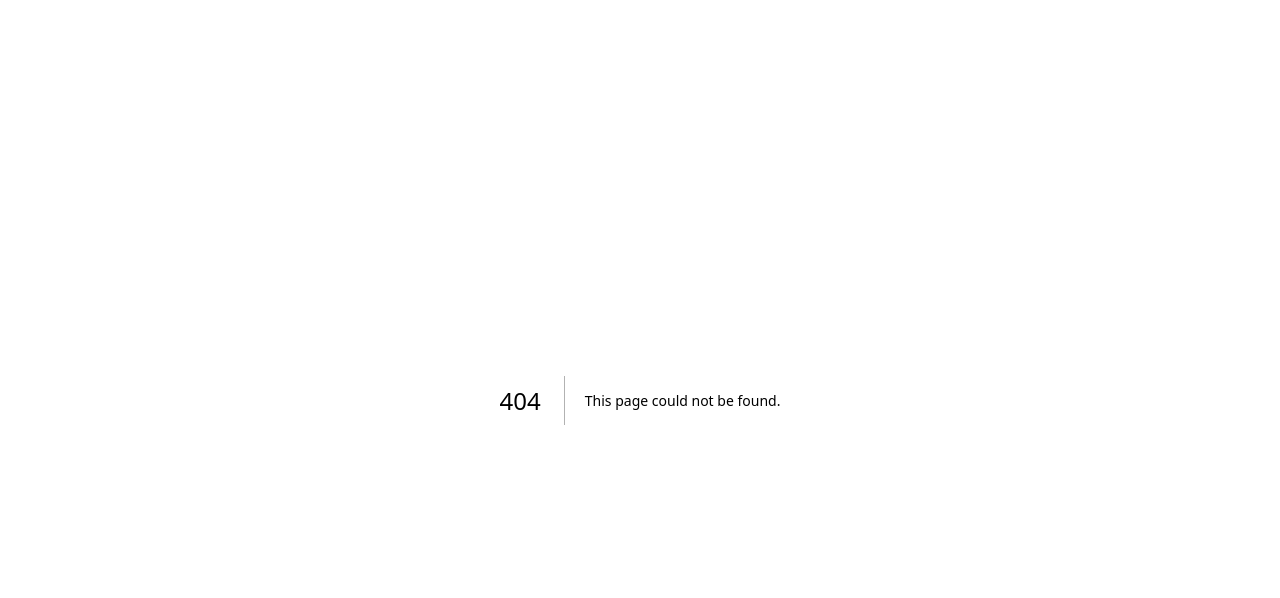
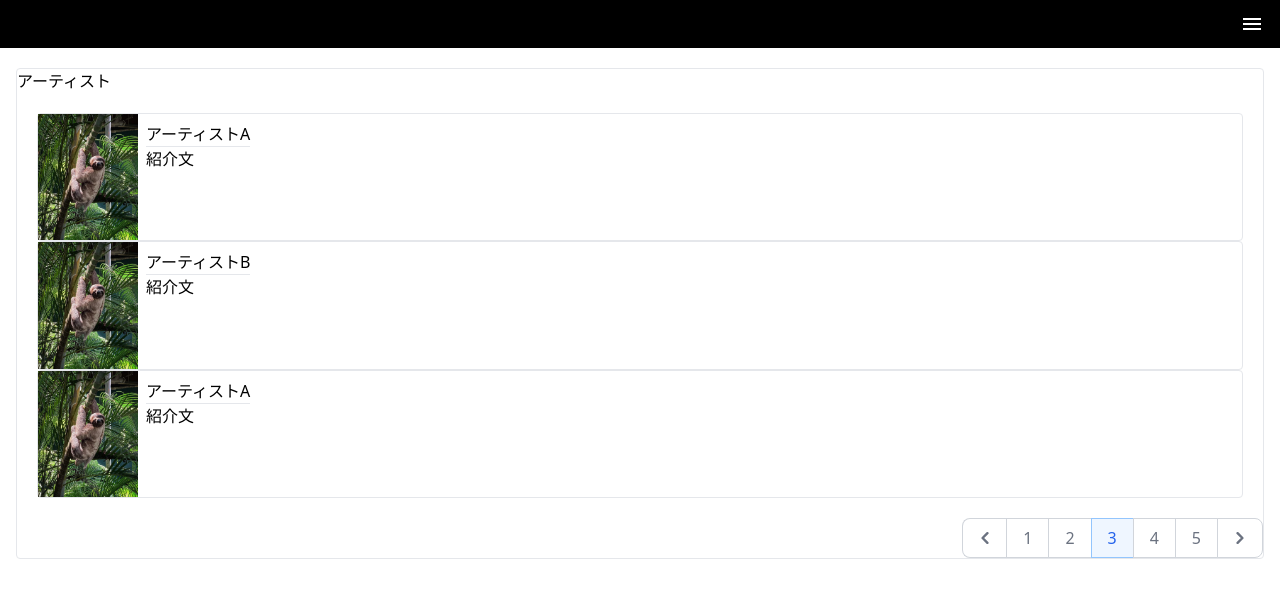
Before and after one commit to SlothCorporation/VirtualSoundBox, a Next.js app in the folder frontend/: page /artist in a window 1280 px wide. Before the commit this address had no page. Shown: the top 598 px of the page. Built offline with nearby package versions, Linux system fonts and the light colour scheme.

Commit message:
アーティスト画面できたのでマージ

```diff
--- /dev/null
+++ b/frontend/src/pages/artist/index.tsx
@@ -0,0 +1,144 @@
+import Layout from '@/components/Layout';
+import Link from 'next/link';
+import Image from 'next/image';
+
+const items = [
+  {
+    id: 1,
+    name: "アーティストA",
+    description: "紹介文",
+    image: "/art.jpeg",
+    tag: [{
+      id: 1,
+      name: "グループA",
+    }, {
+      id: 2,
+      name: "グループB"
+    }]
+  },
+  {
+    id: 2,
+    name: "アーティストB",
+    description: "紹介文",
+    image: "/art.jpeg",
+    tag: [{
+      id: 1,
+      name: "グループA",
+    }, {
+      id: 2,
+      name: "グループB"
+    }]
+  },
+  {
+    id: 3,
+    name: "アーティストA",
+    description: "紹介文",
+    image: "/art.jpeg",
+    tag: [{
+      id: 1,
+      name: "グループA",
+    }, {
+      id: 2,
+      name: "グループB"
+    }]
+  }
+]
+type ArtistType = {
+  id: number,
+  name: string,
+  description: string,
+  image: string,
+  tag: {
+    id: number,
+    name: string
+  }[]
+}
+
+function Artist({artist}: {artist: ArtistType}) {
+  return (
+    <Link href={`artist/${artist.id}`}>
+      <div className="border rounded flex">
+        <div><Image src={artist.image} alt="artist.name" width={100} height={100}/></div>
+        <div className="p-2">
+          <div className="border-b w-full">{artist.name}</div>
+          <div>{artist.description}</div>
+        </div>
+      </div>
+    </Link>
+  )
+}
+
+type Props = {
+  children: React.ReactNode;
+}
+
+function DataListWrapper({children}: Props) {
+  return (
+    <div>
+      {children}
+      <nav aria-label="Page navigation example">
+        <ul className="flex items-center justify-end -space-x-px h-10 text-base">
+          <li>
+            <a href="#"
+               className="flex items-center justify-center px-4 h-10 ms-0 leading-tight text-gray-500 bg-white border border-e-0 border-gray-300 rounded-s-lg hover:bg-gray-100 hover:text-gray-700 dark:bg-gray-800 dark:border-gray-700 dark:text-gray-400 dark:hover:bg-gray-700 dark:hover:text-white">
+              <span className="sr-only">Previous</span>
+              <svg className="w-3 h-3 rtl:rotate-180" aria-hidden="true" xmlns="http://www.w3.org/2000/svg"
+                   fill="none" viewBox="0 0 6 10">
+                <path stroke="currentColor" stroke-linecap="round" stroke-linejoin="round" strokeWidth="2"
+                      d="M5 1 1 5l4 4"/>
+              </svg>
+            </a>
+          </li>
+          <li>
+            <a href="#"
+               className="flex items-center justify-center px-4 h-10 leading-tight text-gray-500 bg-white border border-gray-300 hover:bg-gray-100 hover:text-gray-700 dark:bg-gray-800 dark:border-gray-700 dark:text-gray-400 dark:hover:bg-gray-700 dark:hover:text-white">1</a>
+          </li>
+          <li>
+            <a href="#"
+               className="flex items-center justify-center px-4 h-10 leading-tight text-gray-500 bg-white border border-gray-300 hover:bg-gray-100 hover:text-gray-700 dark:bg-gray-800 dark:border-gray-700 dark:text-gray-400 dark:hover:bg-gray-700 dark:hover:text-white">2</a>
+          </li>
+          <li>
+            <a href="#" aria-current="page"
+               className="z-10 flex items-center justify-center px-4 h-10 leading-tight text-blue-600 border border-blue-300 bg-blue-50 hover:bg-blue-100 hover:text-blue-700 dark:border-gray-700 dark:bg-gray-700 dark:text-white">3</a>
+          </li>
+          <li>
+            <a href="#"
+               className="flex items-center justify-center px-4 h-10 leading-tight text-gray-500 bg-white border border-gray-300 hover:bg-gray-100 hover:text-gray-700 dark:bg-gray-800 dark:border-gray-700 dark:text-gray-400 dark:hover:bg-gray-700 dark:hover:text-white">4</a>
+          </li>
+          <li>
+            <a href="#"
+               className="flex items-center justify-center px-4 h-10 leading-tight text-gray-500 bg-white border border-gray-300 hover:bg-gray-100 hover:text-gray-700 dark:bg-gray-800 dark:border-gray-700 dark:text-gray-400 dark:hover:bg-gray-700 dark:hover:text-white">5</a>
+          </li>
+          <li>
+            <a href="#"
+               className="flex items-center justify-center px-4 h-10 leading-tight text-gray-500 bg-white border border-gray-300 rounded-e-lg hover:bg-gray-100 hover:text-gray-700 dark:bg-gray-800 dark:border-gray-700 dark:text-gray-400 dark:hover:bg-gray-700 dark:hover:text-white">
+              <span className="sr-only">Next</span>
+              <svg className="w-3 h-3 rtl:rotate-180" aria-hidden="true" xmlns="http://www.w3.org/2000/svg"
+                   fill="none" viewBox="0 0 6 10">
+                <path stroke="currentColor" stroke-linecap="round" stroke-linejoin="round" strokeWidth="2"
+                      d="m1 9 4-4-4-4"/>
+              </svg>
+            </a>
+          </li>
+        </ul>
+      </nav>
+    </div>
+  );
+}
+
+export default function Home() {
+  return (
+    <Layout>
+      <div className="mt-5 border rounded">
+        <div>アーティスト</div>
+        <DataListWrapper>
+          <div className="p-5">
+            {items.map((item) => (
+              <Artist artist={item}/>
+            ))}
+          </div>
+        </DataListWrapper>
+      </div>
+    </Layout>
+  );
+}
--- a/frontend/src/pages/index.tsx
+++ b/frontend/src/pages/index.tsx
@@ -3,51 +3,84 @@
 import Image from 'next/image';
 import { SlArrowRight } from "react-icons/sl";
 
+const items = [
+  {
+    id: 1,
+    name: "アーティストA",
+    description: "紹介文",
+    image: "/art.jpeg",
+    tag: [{
+      id: 1,
+      name: "グループA",
+    }, {
+      id: 2,
+      name: "グループB"
+    }]
+  },
+  {
+    id: 2,
+    name: "アーティストB",
+    description: "紹介文",
+    image: "/art.jpeg",
+    tag: [{
+      id: 1,
+      name: "グループA",
+    }, {
+      id: 2,
+      name: "グループB"
+    }]
+  },
+  {
+    id: 3,
+    name: "アーティストA",
+    description: "紹介文",
+    image: "/art.jpeg",
+    tag: [{
+      id: 1,
+      name: "グループA",
+    }, {
+      id: 2,
+      name: "グループB"
+    }]
+  }
+]
+type ArtistType = {
+  id: number,
+  name: string,
+  description: string,
+  image: string,
+  tag: {
+    id: number,
+    name: string
+  }[]
+}
+
+function Artist({artist}: {artist: ArtistType}) {
+  return (
+    <Link href={`artist/${artist.id}`}>
+      <div className="border rounded flex">
+        <div><Image src={artist.image} alt="artist.name" width={100} height={100}/></div>
+        <div className="p-2">
+          <div className="border-b w-full">{artist.name}</div>
+          <div>{artist.description}</div>
+        </div>
+      </div>
+    </Link>
+  )
+}
+
 export default function Home() {
   return (
     <Layout>
-      <div>これから実装</div>
-      <div className="border rounded">
-        <div>トピック</div>
+      <div className="mt-5 border rounded">
+        <div>アーティスト</div>
         <div className="p-5">
-          <div className="border rounded flex">
-            <div><Image src="/art.jpeg" width={100} height={100}/></div>
-            <div className="p-2">
-              <div className="border-b w-full">アーティスト名</div>
-              <div>紹介文</div>
-            </div>
-          </div>
-          <div className="border rounded flex">
-            <div><Image src="/art.jpeg" width={100} height={100}/></div>
-            <div className="p-2">
-              <div className="border-b w-full">アーティスト名</div>
-              <div>紹介文</div>
-            </div>
-          </div>
-          <div className="border rounded flex">
-            <div><Image src="/art.jpeg" width={100} height={100}/></div>
-            <div className="p-2">
-              <div className="border-b w-full">アーティスト名</div>
-              <div>紹介文</div>
-            </div>
-          </div>
-          <div className="border rounded flex">
-            <div><Image src="/art.jpeg" width={100} height={100}/></div>
-            <div className="p-2">
-              <div className="border-b w-full">アーティスト名</div>
-              <div>紹介文</div>
-            </div>
-          </div>
-          <div className="border rounded flex">
-            <div><Image src="/art.jpeg" width={100} height={100}/></div>
-            <div className="p-2">
-              <div className="border-b w-full">アーティスト名</div>
-              <div>紹介文</div>
-            </div>
-          </div>
+          {items.map((item) => (
+            <Artist artist={item} />
+          ))}
         </div>
         <div className="flex justify-end border-t">
-          <Link href="/articles">
+          <Link href="/artist">
             <div className="flex items-center text-xs p-1">もっと見る<SlArrowRight/></div>
           </Link>
         </div>
```
Also changed, not shown: frontend/src/pages/artist/[artistId]/index.tsx (added), 1 other file (tests, documents, lock files or other folders).
